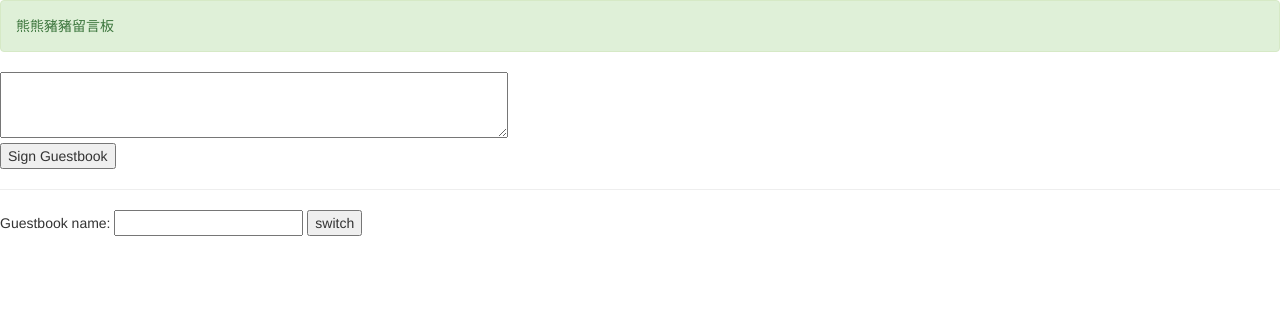
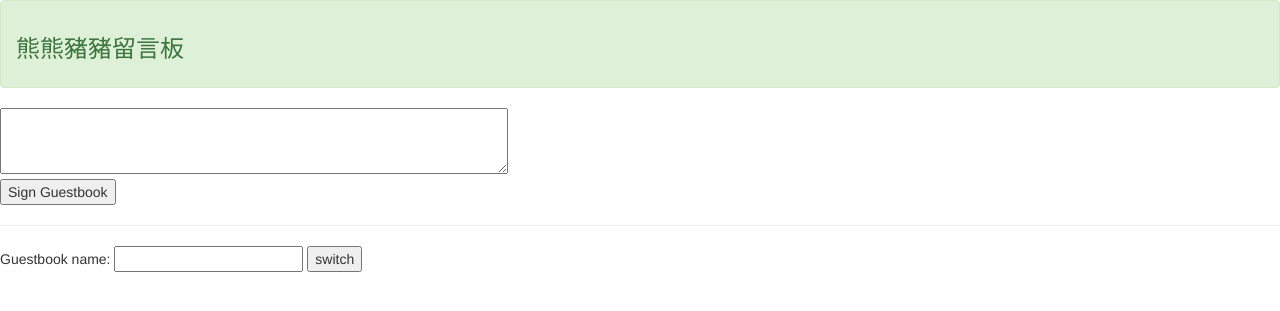
Before and after one commit to antai0926/google_appengine_guestbook, a Python web app: template template/index.html in a window 1280 px wide. Shown: the top 311 px of the page. Run offline with Jinja, Linux system fonts and the light colour scheme; the template is opened without the code that fills it, so the values that code supplies are empty.

Commit message:
change title size

```diff
--- a/template/index.html
+++ b/template/index.html
@@ -8,7 +8,7 @@
     </head>
     <!-- [END head_html] -->
     <body>
-        <div class="alert alert-success" role="alert">熊熊豬豬留言板</div>
+        <div class="alert alert-success" role="alert"><h3>熊熊豬豬留言板</h3></div>
         {% for greeting in greetings %}
             {% if greeting.author %}
                 <b>
```
